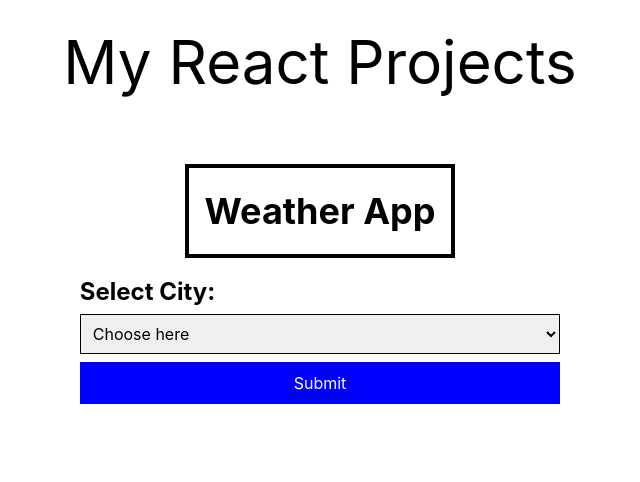
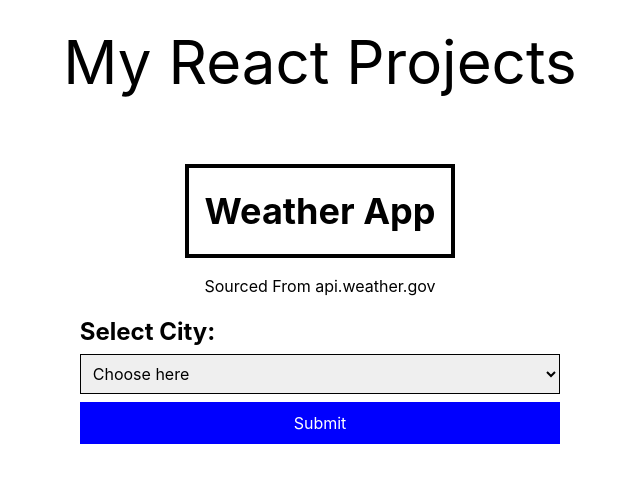
Before and after one commit to jyan500/react-projects, a React (Create React App) app: page /weather in a window 1280 px wide. Shown: the top 482 px of the page, without its empty margins (320-960 px from the left). Built offline with nearby package versions, Linux system fonts and the light colour scheme.

Commit message:
added description crediting api.weather.gov

```diff
--- a/src/weather/components/Weather.jsx
+++ b/src/weather/components/Weather.jsx
@@ -40,6 +40,7 @@ export const Weather = () => {
 			<div className = "side-column"></div>
 			<div className = "middle-column">
 				<h1 className = "jumbotron l-text">Weather App</h1>
+				<p className = "s-text">Sourced From api.weather.gov</p>
 				<SearchBar onSearch={onSearch}/>
 				{forecast.length !== 0 && (<p className = "l-text">7 Day Forecast</p>)}
 				{loading && (<div><p className = "s-text">Loading...</p></div>)}
```
